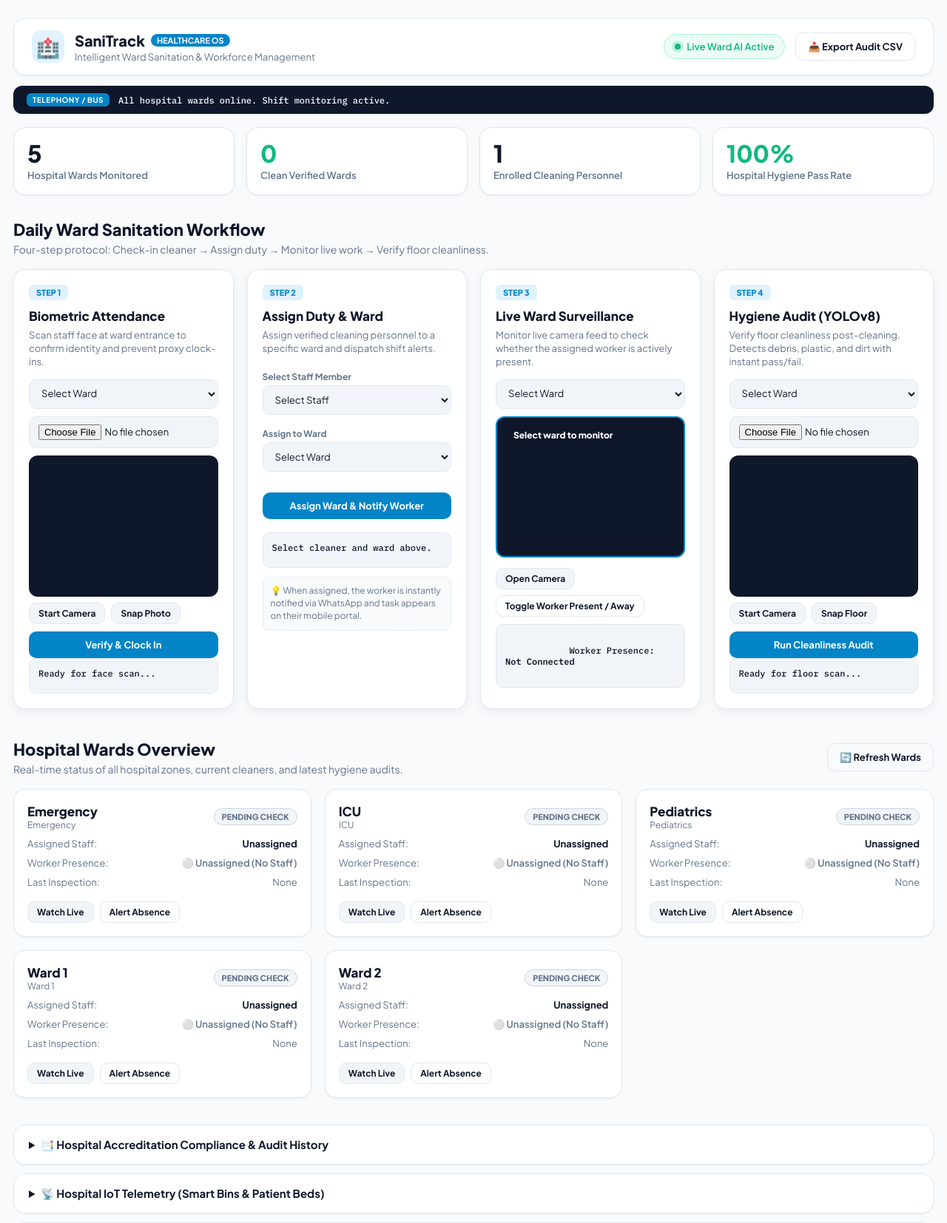
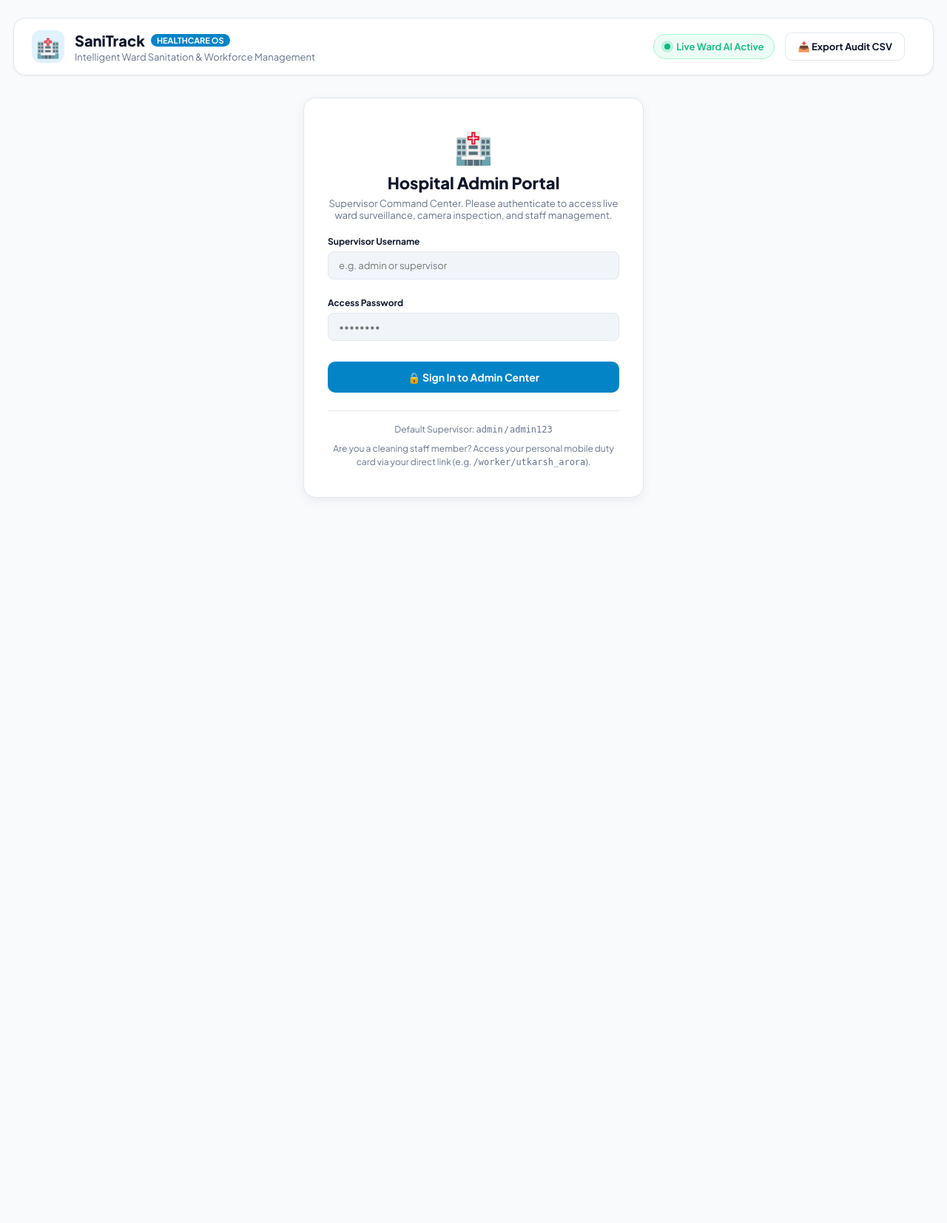
Before and after one commit to UtkarshArora09/SaniTrack, a Flask app: page / in a window 1280 px wide. Shown: the top 1654 px of the page at 74% size. After the commit the page ends 673 px from the top, so only its background shows below. Run offline with Flask 3, Linux system fonts and the light colour scheme; data comes from the database, SQL or seed files in the repository; data that the repository does not hold is empty.

Commit message:
feat(security): separate staff portal and isolate admin dashboard behind supervisor authentication gate

```diff
--- a/backend/static/app.js
+++ b/backend/static/app.js
@@ -831,7 +831,73 @@ document.getElementById('employeeForm').addEventListener('submit', async (e) =>
   }
 });
 
+// Authentication & Supervisor Portal Gate
+async function checkAuth() {
+  const loginScreen = document.getElementById('adminLoginScreen');
+  const dashboardContent = document.getElementById('dashboardAppContent');
+  const authNav = document.getElementById('authHeaderNav');
+
+  try {
+    const res = await fetchJSON('/api/auth/me');
+    if (res.authenticated && res.user && (res.user.role === 'admin' || res.user.role === 'supervisor')) {
+      if (loginScreen) loginScreen.style.display = 'none';
+      if (dashboardContent) dashboardContent.style.display = 'block';
+      if (authNav) {
+        authNav.innerHTML = `
+          <div class="user-auth-badge">
+            <span>🛡️ ${res.user.name}</span>
+            <button type="button" class="btn btn-outline btn-sm" id="btnAdminLogout" style="padding: 4px 10px; font-size: 11px;">Sign Out</button>
+          </div>
+        `;
+        document.getElementById('btnAdminLogout')?.addEventListener('click', async () => {
+          await fetchJSON('/api/auth/logout', { method: 'POST' });
+          window.location.reload();
+        });
+      }
+      setupWebcam('attendance');
+      setupWebcam('inspection');
+      loadAll();
+    } else {
+      if (loginScreen) loginScreen.style.display = 'flex';
+      if (dashboardContent) dashboardContent.style.display = 'none';
+      if (authNav) authNav.innerHTML = '';
+    }
+  } catch (e) {
+    if (loginScreen) loginScreen.style.display = 'flex';
+    if (dashboardContent) dashboardContent.style.display = 'none';
+  }
+}
+
+const loginForm = document.getElementById('adminLoginForm');
+if (loginForm) {
+  loginForm.addEventListener('submit', async (e) => {
+    e.preventDefault();
+    const username = document.getElementById('loginUsername').value.trim();
+    const password = document.getElementById('loginPassword').value.trim();
+    const errorBox = document.getElementById('loginErrorMsg');
+    const submitBtn = document.getElementById('btnLoginSubmit');
+
+    submitBtn.disabled = true;
+    submitBtn.textContent = 'Verifying Credentials...';
+    if (errorBox) errorBox.style.display = 'none';
+
+    try {
+      await fetchJSON('/api/auth/login', {
+        method: 'POST',
+        headers: { 'Content-Type': 'application/json' },
+        body: JSON.stringify({ username, password })
+      });
+      window.location.reload();
+    } catch (err) {
+      if (errorBox) {
+        errorBox.textContent = `Login Failed: ${err.message}`;
+        errorBox.style.display = 'block';
+      }
+      submitBtn.disabled = false;
+      submitBtn.textContent = '🔒 Sign In to Admin Center';
+    }
+  });
+}
+
 // Initialize
-setupWebcam('attendance');
-setupWebcam('inspection');
-loadAll();
+checkAuth();
--- a/backend/static/styles.css
+++ b/backend/static/styles.css
@@ -511,3 +511,32 @@ input:focus, select:focus, textarea:focus {
   font-weight: 800;
   flex-shrink: 0;
 }
+
+/* Admin Authentication Screen */
+.admin-login-wrapper {
+  min-height: 65vh;
+  display: flex;
+  align-items: center;
+  justify-content: center;
+  padding: 30px 16px;
+}
+.login-card {
+  width: min(460px, 100%);
+  background: var(--surface);
+  border: 1px solid var(--border);
+  border-radius: var(--radius);
+  padding: 38px 32px;
+  box-shadow: var(--shadow-md);
+  text-align: center;
+}
+.user-auth-badge {
+  display: inline-flex;
+  align-items: center;
+  gap: 8px;
+  background: var(--surface-subtle);
+  border: 1px solid var(--border);
+  padding: 5px 12px;
+  border-radius: 999px;
+  font-size: 12px;
+  font-weight: 700;
+}
--- a/backend/templates/index.html
+++ b/backend/templates/index.html
@@ -27,8 +27,43 @@
           <span>Live Ward AI Active</span>
         </div>
         <a href="/api/reports/audit.csv" class="btn btn-outline" download>📥 Export Audit CSV</a>
+        <div id="authHeaderNav"></div>
       </div>
     </header>
+
+    <!-- Hospital Supervisor / Admin Authentication Gate -->
+    <div id="adminLoginScreen" class="admin-login-wrapper">
+      <div class="login-card">
+        <div style="font-size: 42px; margin-bottom: 8px;">🏥</div>
+        <h2 style="font-size: 22px; font-weight: 800; margin: 0 0 6px;">Hospital Admin Portal</h2>
+        <p style="color: var(--text-muted); font-size: 13px; margin: 0 0 20px;">
+          Supervisor Command Center. Please authenticate to access live ward surveillance, camera inspection, and staff management.
+        </p>
+
+        <form id="adminLoginForm">
+          <div style="text-align: left; margin-bottom: 14px;">
+            <label style="font-size: 12px; font-weight: 700; color: var(--text-main); display: block; margin-bottom: 6px;">Supervisor Username</label>
+            <input type="text" id="loginUsername" placeholder="e.g. admin or supervisor" required style="width: 100%; box-sizing: border-box; padding: 10px 14px; border-radius: 8px; border: 1px solid var(--border);" />
+          </div>
+          <div style="text-align: left; margin-bottom: 18px;">
+            <label style="font-size: 12px; font-weight: 700; color: var(--text-main); display: block; margin-bottom: 6px;">Access Password</label>
+            <input type="password" id="loginPassword" placeholder="••••••••" required style="width: 100%; box-sizing: border-box; padding: 10px 14px; border-radius: 8px; border: 1px solid var(--border);" />
+          </div>
+          <div id="loginErrorMsg" style="color: var(--danger); font-size: 13px; margin-bottom: 14px; display: none; font-weight: 600;"></div>
+          <button type="submit" id="btnLoginSubmit" class="btn btn-primary btn-block" style="padding: 12px; font-size: 14px;">
+            🔒 Sign In to Admin Center
+          </button>
+        </form>
+
+        <div style="margin-top: 24px; padding-top: 16px; border-top: 1px solid var(--border); font-size: 12px; color: var(--text-muted); line-height: 1.5;">
+          <div>Default Supervisor: <code>admin</code> / <code>admin123</code></div>
+          <div style="margin-top: 8px;">Are you a cleaning staff member? Access your personal mobile duty card via your direct link (e.g. <code>/worker/utkarsh_arora</code>).</div>
+        </div>
+      </div>
+    </div>
+
+    <!-- Main Protected Admin Dashboard Content -->
+    <div id="dashboardAppContent" style="display: none;">
 
     <!-- Top Alert Toast Bar -->
     <div class="live-toast-bar" id="liveToastBar">
@@ -274,8 +309,11 @@
       </details>
     </section>
 
-  </div>
+    </div><!-- End dashboardAppContent -->
+
+  </div><!-- End page-shell -->
 
   <script src="{{ url_for('static', filename='app.js') }}"></script>
+
 </body>
 </html>
--- a/backend/templates/worker.html
+++ b/backend/templates/worker.html
@@ -22,9 +22,9 @@
         </div>
       </div>
       <div class="header-actions">
-        <a href="/" class="btn btn-outline btn-sm">&larr; Hospital Hub</a>
         <button type="button" class="btn btn-primary btn-sm" id="refreshWorkerPage">🔄 Refresh Tasks</button>
       </div>
+
     </header>
 
     <!-- Worker Profile Hero Card -->
```
